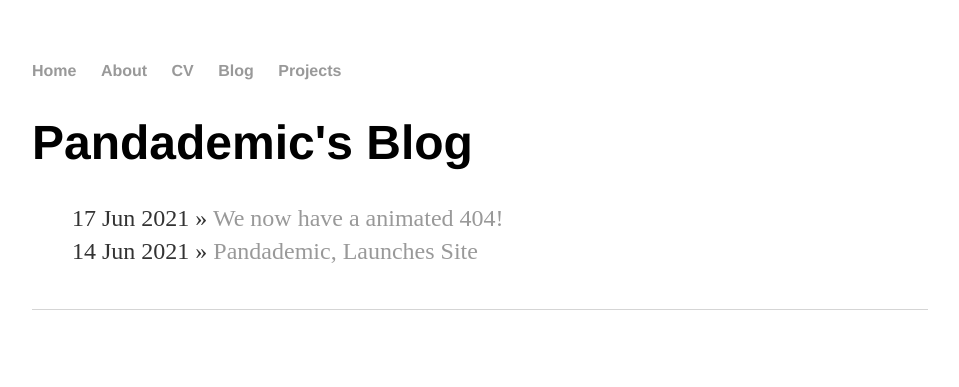
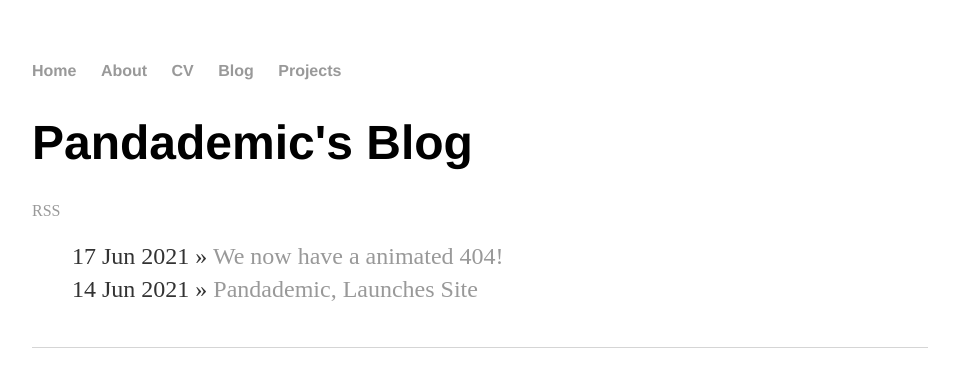
Before and after one commit to Pandademic/Old, a Jekyll site: the page built from blog/index.html, in a window 1280 px wide. Shown: the top 387 px of the page, without its empty margins (160-1119 px from the left). Built offline with Jekyll 4.4.1, drawn with Linux system fonts in a browser that asks for light colours.

Commit message:
Update index.html

```diff
--- a/blog/index.html
+++ b/blog/index.html
@@ -3,6 +3,7 @@ layout: default
 title: Pandademic's Blog
 ---
 <h1>{{ page.title }}</h1>
+<a href="pandademic.github.io/blog/atom.xml">RSS</a>
 <ul class="posts">
 
   {% for post in site.posts %}
```
